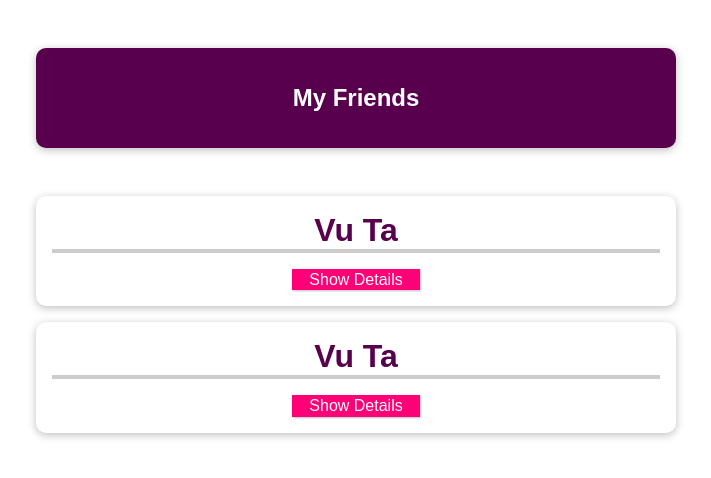
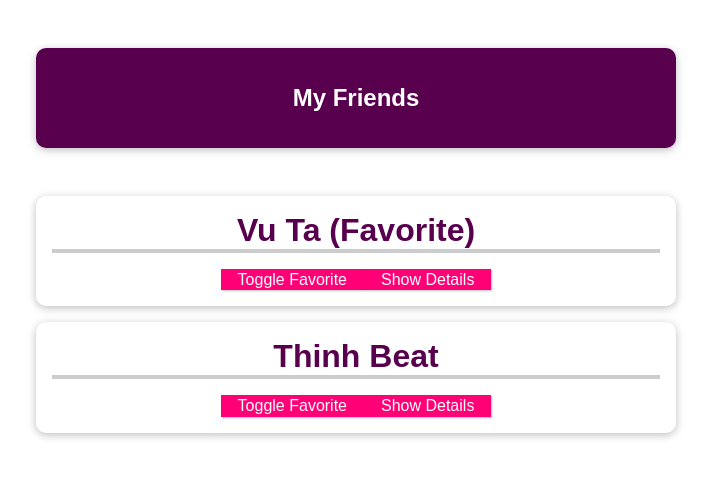
Before and after one commit to TrBinhMinh/vuejs, a Vue app: page / in a window 1280 px wide. Shown: the top 478 px of the page, without its empty margins (284-995 px from the left). Built offline with nearby package versions, Linux system fonts and the light colour scheme.

Commit message:
:art: update to lesson 97

```diff
--- a/src/App.vue
+++ b/src/App.vue
@@ -2,8 +2,14 @@
   <section>
     <header><h1>My Friends</h1></header>
     <ul>
-      <friend-contact />
-      <friend-contact />
+      <friend-contact
+        v-for="friend in friends"
+        :key="friend.id"
+        :name="friend.name"
+        :phone-number="friend.phone"
+        :email-address="friend.email"
+        :is-favorite="friend.isFavorite"
+      />
     </ul>
   </section>
 </template>
@@ -18,12 +24,14 @@
           name: "Vu Ta",
           phone: "0885274343",
           email: "vuta@gmail.com",
+          isFavorite: true,
         },
         {
           id: "thinhbeat",
           name: "Thinh Beat",
           phone: "0337238499",
           email: "thinhbeat@gmail.com",
+          isFavorite: false,
         },
       ],
     };
--- a/src/components/FriendContact.vue
+++ b/src/components/FriendContact.vue
@@ -1,33 +1,53 @@
 <template>
   <li>
-    <h2>{{ friend.name }}</h2>
+    <h2>{{ name }} {{ favoriteFriend ? "(Favorite)" : "" }}</h2>
+    <button @click="toggleFavorite">Toggle Favorite</button>
     <button @click="toggleDetails">
       {{ detailsAreVisible ? "Hide" : "Show" }} Details
     </button>
     <ul v-show="detailsAreVisible">
-      <li><strong>Phone: </strong> {{ friend.phone }}</li>
-      <li><strong>Email: </strong> {{ friend.email }}</li>
+      <li><strong>Phone: </strong> {{ phoneNumber }}</li>
+      <li><strong>Email: </strong> {{ emailAddress }}</li>
     </ul>
   </li>
 </template>
 
 <script>
 export default {
+  props: {
+    name: {
+      type: String,
+      required: true,
+    },
+    phoneNumber: {
+      type: String,
+      required: true,
+    },
+    emailAddress: {
+      type: String,
+      required: true,
+    },
+    isFavorite: {
+      type: Boolean,
+      required: false,
+      default() {
+        return false;
+      },
+    },
+  },
   data() {
     return {
       detailsAreVisible: false,
-      friend: {
-        id: "vuta",
-        name: "Vu Ta",
-        phone: "0885274343",
-        email: "vuta@gmail.com",
-      },
+      favoriteFriend: this.isFavorite,
     };
   },
   methods: {
     toggleDetails() {
       this.detailsAreVisible = !this.detailsAreVisible;
     },
+    toggleFavorite() {
+      this.$emit();
+    },
   },
 };
 </script>
```
Also changed, not shown: 1 other file (tests, documents, lock files or other folders).
